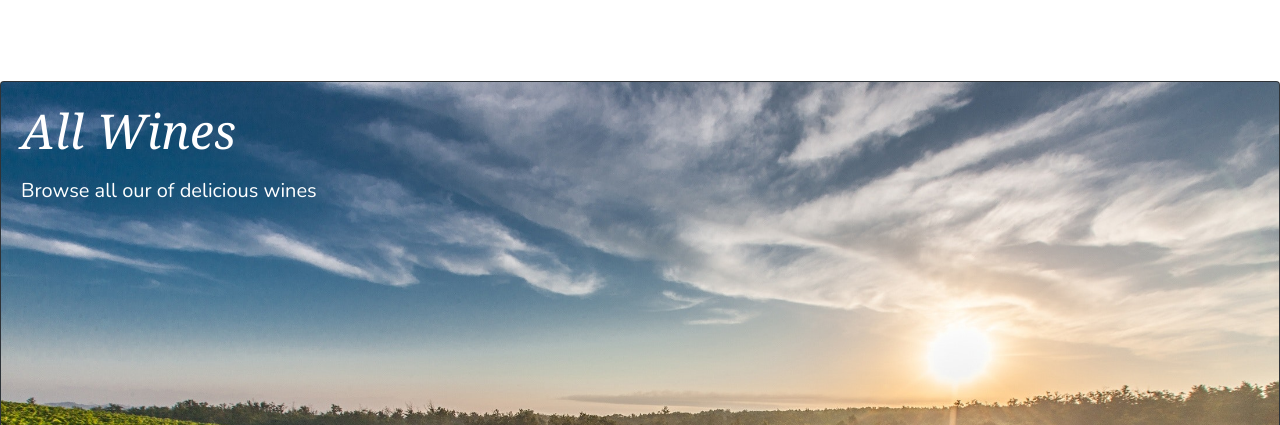
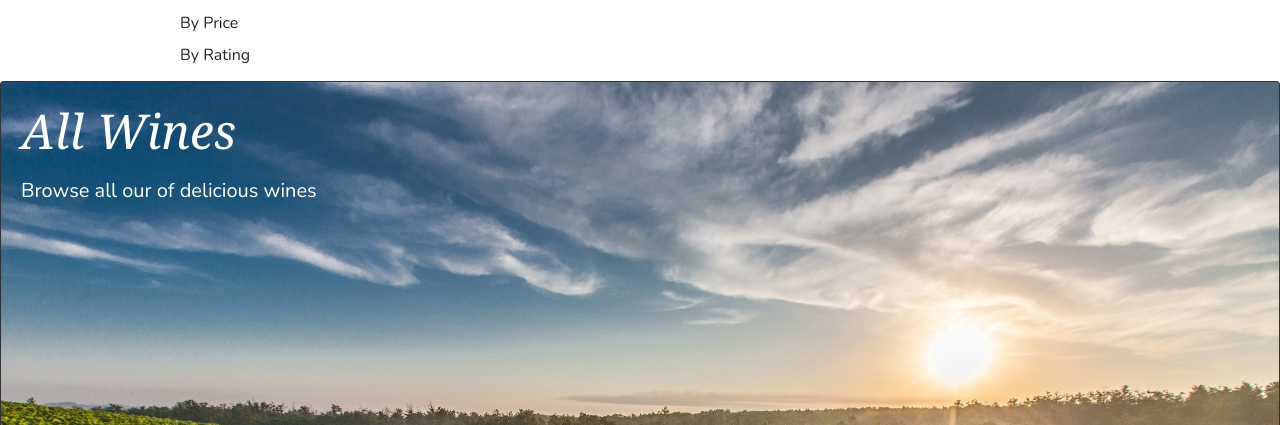
Before and after one commit to woodfordtim/the_british_wine_cellar_v2, a Django app: page /products/ in a window 1280 px wide, after a click on "ALL WINES". Shown: the part 131-556 px from the top of the page. Run offline with Django 3.2, Linux system fonts and the light colour scheme; data that the repository does not hold is empty; parts of the project's set-up code (start-up, migrations or seed data) failed here and were passed over; some libraries are stand-ins or nearby versions.

Commit message:
Fix product filter issue

```diff
--- a/products/templates/products/products.html
+++ b/products/templates/products/products.html
@@ -36,7 +36,7 @@
 
         <div class="album py-5 bg-light">
             <div class="container">
-
+                {{products}}
                 <div class="row">
                 {% for product in products %}
                     <div class="col-md-4">
@@ -53,6 +53,7 @@
                             </div>
                             <div class="col card-body">
                                 <p class="card-text">{{ product.friendly_name }}</p>
+                                Name:{{ product.wine_type.name }}
                                 <p class="card-text">{{ product.description }}</p>
                                 <p class="card-text">{{ product.price }}</p>
                                 {% if product.rating %}
--- a/products/views.py
+++ b/products/views.py
@@ -1,7 +1,7 @@
 from django.shortcuts import render, redirect, reverse, get_object_or_404
 from django.contrib import messages
 from django.db.models import Q
-from .models import Wine
+from .models import Wine, Wine_type, Region, Winery
 
 
 def all_wines(request):
@@ -9,12 +9,26 @@ def all_wines(request):
 
     products = Wine.objects.all()
     query = None
-    wine_type = None
+    wine_types = None
+    regions = None
+    wineries = None
 
     if request.GET:
         if 'wine_type' in request.GET:
             wine_types = request.GET['wine_type']
-            products = products.filter(wine_type__name__in=wine_types)
+            products = products.filter(wine_type__name=wine_types)
+            wine_types = Wine_type.objects.filter(name__in=wine_types)
+
+        if 'region' in request.GET:
+            regions = request.GET['region']
+            products = products.filter(region__name=regions)
+            regions = Region.objects.filter(name__in=regions)
+
+        if 'winery' in request.GET:
+            wineries = request.GET['winery']
+            products = products.filter(winery__name=wineries)
+            wineries = Winery.objects.filter(name__in=wineries)
+
 
         if 'q' in request.GET:
             query = request.GET['q']
@@ -25,12 +39,11 @@ def all_wines(request):
             queries = Q(name__icontains=query) | Q(description__icontains=query)
             products = products.filter(queries)
 
-
     context = {
         'products': products,
         'search_term': query,
     }
-    print(f"products Queryset: {products}")
+
     return render(request, 'products/products.html', context)
 
 
--- a/templates/includes/main-nav.html
+++ b/templates/includes/main-nav.html
@@ -1,15 +1,19 @@
 <div class="collapse navbar-collapse" id="main-nav">
     <ul class="navbar-nav w-auto mx-auto">
-        <li class="nav-item">
+        <li class="nav-item dropdown">
             <a class="logo-font font-weight-bold nav-link text-black" href="{% url 'products' %}"  id="pre-mix-link" data-toggle="dropdown" aria-haspopup="true" aria-expanded="false">
                 ALL WINES
             </a>
+            <div class="dropdown-menu border-0" aria-labelledby="all-products-link">
+                <a href="{% url 'products' %}?sort+price&direction=asc" class="dropdown-item">By Price</a>
+                <a href="{% url 'products' %}?sort+rating&direction=asc" class="dropdown-item ">By Rating</a>
+            </div>
         </li>
         <li class="nav-item dropdown">
             <a class="logo-font font-weight-bold nav-link text-black mr-5" href="#" id="wine-type-link" data-toggle="dropdown" aria-haspopup="true" aria-expanded="false">
                 SHOP BY WINE TYPE
             </a>
-            <div class="dropdown-menu border-0" aria-labelledby="all-products-link">
+            <div class="dropdown-menu border-0" aria-labelledby="wine_type-link">
                 <a href="{% url 'products' %}?wine_type=red" class="dropdown-item">Red</a>
                 <a href="{% url 'products' %}?wine_type=white" class="dropdown-item ">White</a>
                 <a href="{% url 'products' %}?wine_type=sparkling" class="dropdown-item ">Sparkling</a>
@@ -23,37 +27,38 @@
             <a class="logo-font font-weight-bold nav-link text-black mr-5" href="#" id="region-link" data-toggle="dropdown" aria-haspopup="true" aria-expanded="false">
                 SHOP BY REGION
             </a>
-            <div class="dropdown-menu border-0" aria-labelledby="clothing-link">
-                <a href="" class="dropdown-item">East England</a>
-                <a href="" class="dropdown-item">Midlands</a>
-                <a href="" class="dropdown-item">South England</a>
-                <a href="" class="dropdown-item">West England</a>
-                <a href="" class="dropdown-item">Wales</a>
+            <div class="dropdown-menu border-0" aria-labelledby="region-link">
+                <a href="{% url 'products' %}?region=east-england" class="dropdown-item">East England</a>
+                <a href="{% url 'products' %}?region=Midlands" class="dropdown-item">Midlands</a>
+                <a href="{% url 'products' %}?region=south-england" class="dropdown-item">South England</a>
+                <a href="{% url 'products' %}?region=west-england" class="dropdown-item">West England</a>
+                <a href="{% url 'products' %}?region=wales" class="dropdown-item">Wales</a>
             </div>
         </li>
 
         <li class="nav-item dropdown">
-            <a class="logo-font font-weight-bold nav-link text-black mr-5" href="#" id="vineyard-link" data-toggle="dropdown" aria-haspopup="true" aria-expanded="false">
+            <a class="logo-font font-weight-bold nav-link text-black mr-5" href="#" id="winery-link" data-toggle="dropdown" aria-haspopup="true" aria-expanded="false">
                 SHOP BY VINEYARD
             </a>
-            <div class="dropdown-menu border-0" aria-labelledby="homeware-link">
-                <a href="" class="dropdown-item">Albury Organic Vineyard</a>
-                <a href="" class="dropdown-item">Beacon Down</a>
-                <a href="" class="dropdown-item">Bolney Estate</a>
-                <a href="" class="dropdown-item">Carr Taylor</a>
-                <a href="" class="dropdown-item">Chilford Hall</a>
-                <a href="" class="dropdown-item">Fox &amp; Fox</a>
-                <a href="" class="dropdown-item">Grey Friars Vineyard</a>
-                <a href="" class="dropdown-item">Gwinllan Conwy</a>
-                <a href="" class="dropdown-item">Hidden Spring</a>
-                <a href="" class="dropdown-item">Litmus Wine</a>
-                <a href="" class="dropdown-item">Lowick Vineyard</a>
-                <a href="" class="dropdown-item">Montgomery</a>
-                <a href="" class="dropdown-item">Sixteen Ridges Vineyard</a>
-                <a href="" class="dropdown-item">Welcombe Hills Vineyard</a>
-                <a href="" class="dropdown-item">Whitehall</a>
-                <a href="" class="dropdown-item">Winibirri</a>
-                <a href="" class="dropdown-item">Wiston Estate</a>
+            <div class="dropdown-menu border-0" aria-labelledby="winery-link">
+                <a href="{% url 'products' %}?region=albury-organic-vineyard" class="dropdown-item">Albury Organic
+                    Vineyard</a>
+                <a href="{% url 'products' %}?winery=beacon-down" class="dropdown-item">Beacon Down</a>
+                <a href="{% url 'products' %}?winery=bolney-estate" class="dropdown-item">Bolney Estate</a>
+                <a href="{% url 'products' %}?winery=carr-taylor" class="dropdown-item">Carr Taylor</a>
+                <a href="{% url 'products' %}?winery=chilford-hall" class="dropdown-item">Chilford Hall</a>
+                <a href="{% url 'products' %}?winery=fox-and-fox" class="dropdown-item">Fox &amp; Fox</a>
+                <a href="{% url 'products' %}?winery=grey-friars" class="dropdown-item">Grey Friars Vineyard</a>
+                <a href="{% url 'products' %}?winery=gwinllan-conwy" class="dropdown-item">Gwinllan Conwy</a>
+                <a href="{% url 'products' %}?winery=hidden-spring" class=" dropdown-item">Hidden Spring</a>
+                <a href="{% url 'products' %}?winery=litmus-wine" class="dropdown-item">Litmus Wine</a>
+                <a href="{% url 'products' %}?winery=lowick" class="dropdown-item">Lowick Vineyard</a>
+                <a href="{% url 'products' %}?winery=montgomery" class="dropdown-item">Montgomery</a>
+                <a href="{% url 'products' %}?winery=sixteen-ridges" class="dropdown-item">Sixteen Ridges Vineyard</a>
+                <a href="{% url 'products' %}?winery=welcome-hills" class="dropdown-item">Welcombe Hills Vineyard</a>
+                <a href="{% url 'products' %}?winery=whitehall" class="dropdown-item">Whitehall</a>
+                <a href="{% url 'products' %}?winery=winibirri" class="dropdown-item">Winibirri</a>
+                <a href="{% url 'products' %}?winery=winston-estate" class="dropdown-item">Wiston Estate</a>
             </div>
         </li>
 
```
Also changed, not shown: products/models.py (+0 -10 lines), products/migrations/0007_auto_20201022_1005.py (added).
